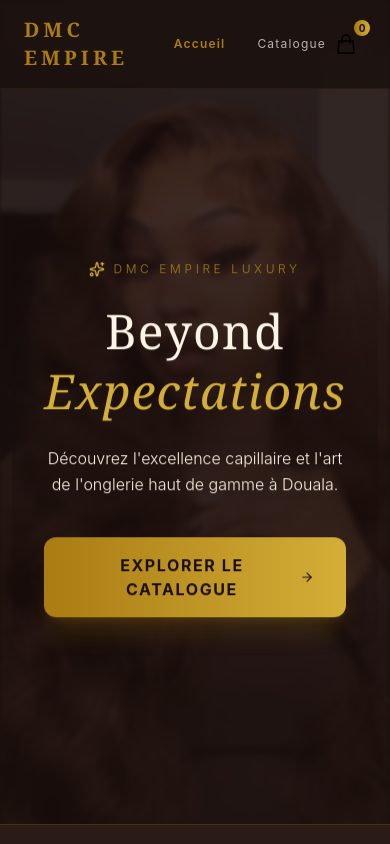
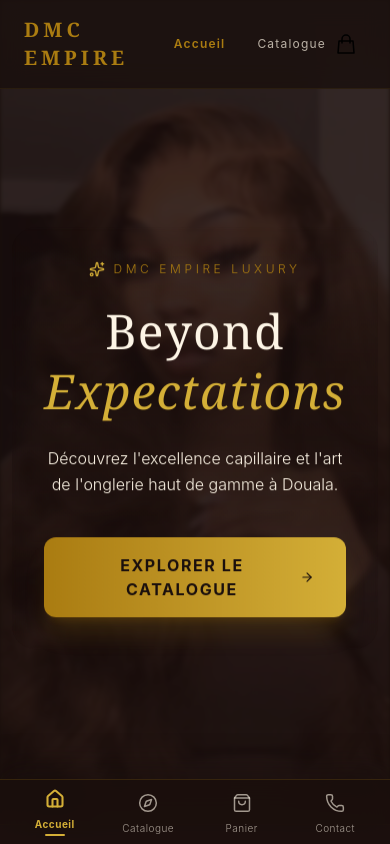
Before and after one commit to atedesi22/DMC-Empire, a React (Vite) app: page / in a window 390 px wide. Shown: the top 844 px of the page. Built offline with nearby package versions, Linux system fonts and the light colour scheme.

Commit message:
first commit

```diff
--- a/src/App.jsx
+++ b/src/App.jsx
@@ -1,6 +1,7 @@
 // src/App.jsx
 import React, { useState } from 'react';
 import Home from './pages/Home';
+import MobileNavbar from './components/MobileNavbar';
 // Importe tes futures pages au fur et à mesure :
 // import Catalog from './pages/Catalog';
 // import Cart from './pages/Cart';
@@ -8,6 +9,7 @@ import Home from './pages/Home';
 function App() {
   // Système de navigation interne simple (idéal pour une PWA ultra-rapide)
   const [currentPage, setCurrentPage] = useState('home');
+  const [cartCount, setCartCount] = useState(0);
 
   // Fonction pour simuler le rendu des routes
   const renderPage = () => {
@@ -60,10 +62,12 @@ function App() {
             <svg xmlns="http://www.w3.org/2000/svg" className="h-6 w-6" fill="none" viewBox="0 0 24 24" stroke="currentColor">
               <path strokeLinecap="round" strokeLinejoin="round" strokeWidth={1.5} d="M16 11V7a4 4 0 00-8 0v4M5 9h14l1 12H4L5 9z" />
             </svg>
-            {/* Badge de notification (Exemple statique à lier à ton CartContext plus tard) */}
-            <span className="absolute -top-1 -right-1 bg-gradient-to-r from-[#AA7C11] to-[#D4AF37] text-[#1A0F0D] font-sans text-[10px] font-bold h-4 w-4 rounded-full flex items-center justify-center animate-pulse">
-              0
-            </span>
+            {/* Badge dynamique */}
+            {cartCount > 0 && (
+              <span className="absolute -top-1 -right-1 bg-gradient-to-r from-[#AA7C11] to-[#D4AF37] text-[#1A0F0D] font-sans text-[10px] font-black h-4 w-4 rounded-full flex items-center justify-center animate-pulse">
+                {cartCount}
+              </span>
+            )}
           </button>
         </div>
       </nav>
@@ -72,6 +76,14 @@ function App() {
       <main className="pt-16">
         {renderPage()}
       </main>
+
+      {/* 3. NAVBAR MOBILE (Fixée en bas, masquée sur PC) */}
+      <MobileNavbar
+        currentPage={currentPage}
+        onNavigate={(page) => setCurrentPage(page)}
+        cartCount={cartCount}
+      />
+
     </div>
   );
 }
--- /dev/null
+++ b/src/components/MobileNavbar.jsx
@@ -0,0 +1,94 @@
+// src/components/MobileNavbar.jsx
+import React from 'react';
+import { Home, Compass, ShoppingBag, Phone } from 'lucide-react';
+
+const MobileNavbar = ({ currentPage, onNavigate, cartCount = 0 }) => {
+
+  const navItems = [
+    {
+      id: 'home',
+      label: 'Accueil',
+      icon: Home
+    },
+    {
+      id: 'catalog',
+      label: 'Catalogue',
+      icon: Compass
+    },
+    {
+      id: 'cart',
+      label: 'Panier',
+      icon: ShoppingBag,
+      badge: true
+    },
+    {
+      id: 'contact',
+      label: 'Contact',
+      icon: Phone
+    }
+  ];
+
+  return (
+    <>
+      {/* Balise style pour l'effet de micro-rebond au clic */}
+      <style>{`
+        .dmc-nav-active {
+          color: #D4AF37 !important;
+          transform: translateY(-4px);
+        }
+        .dmc-nav-item {
+          transition: all 0.3s cubic-bezier(0.4, 0, 0.2, 1);
+        }
+      `}</style>
+
+      {/* Conteneur visible UNIQUEMENT sur mobile (hidden md:flex) */}
+      <nav className="md:hidden fixed bottom-0 left-0 right-0 z-50 bg-[#1A0F0D]/90 backdrop-blur-lg border-t border-[#AA7C11]/20 pb-safe shadow-[0_-10px_30px_rgba(26,15,13,0.5)]">
+        <div className="flex justify-around items-center h-16 px-2">
+          {navItems.map((item) => {
+            const IconComponent = item.icon;
+            const isActive = currentPage === item.id;
+
+            return (
+              <button
+                key={item.id}
+                onClick={() => onNavigate(item.id)}
+                className={`dmc-nav-item flex flex-col items-center justify-center w-16 h-full relative text-[#FDF5E6]/60 ${
+                  isActive ? 'dmc-nav-active' : 'hover:text-[#FDF5E6]'
+                }`}
+              >
+                {/* Icône Pro Lucide */}
+                <div className="relative p-1">
+                  <IconComponent
+                    className="w-5 h-5"
+                    strokeWidth={isActive ? 2.5 : 1.8}
+                  />
+
+                  {/* Badge dynamique pour le Panier */}
+                  {item.badge && cartCount > 0 && (
+                    <span className="absolute -top-1 -right-2 bg-gradient-to-r from-[#AA7C11] to-[#D4AF37] text-[#1A0F0D] text-[9px] font-black h-4 min-w-[16px] px-1 rounded-full flex items-center justify-center border border-[#1A0F0D] animate-pulse">
+                      {cartCount}
+                    </span>
+                  )}
+                </div>
+
+                {/* Libellé de l'onglet */}
+                <span className={`text-[10px] tracking-wider mt-1 font-sans ${
+                  isActive ? 'font-bold text-[#D4AF37]' : 'font-light'
+                }`}>
+                  {item.label}
+                </span>
+
+                {/* Petite barre lumineuse sous l'icône active */}
+                {isActive && (
+                  <div className="absolute bottom-1 w-5 h-[2px] bg-[#D4AF37] rounded-full shadow-lg shadow-[#D4AF37]/50" />
+                )}
+              </button>
+            );
+          })}
+        </div>
+      </nav>
+    </>
+  );
+};
+
+export default MobileNavbar;
```
